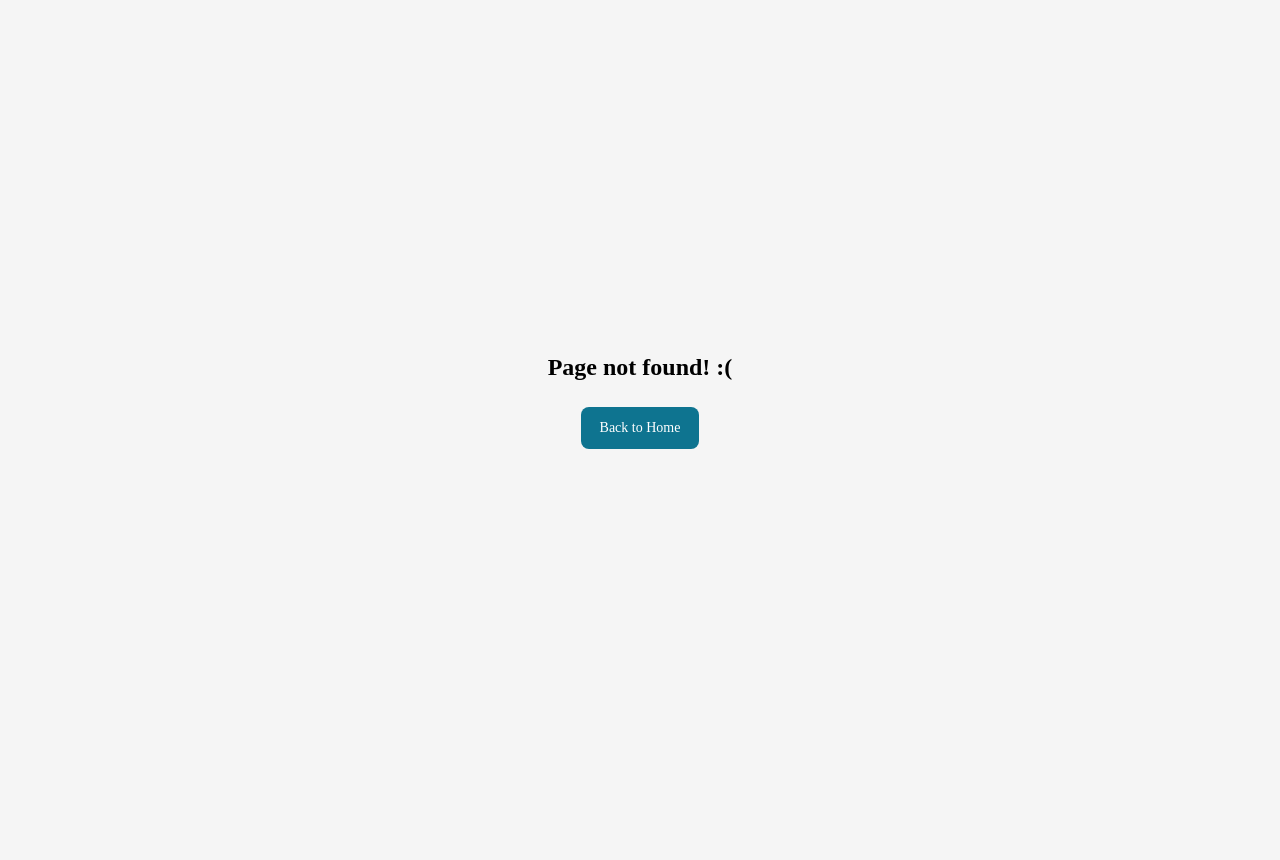
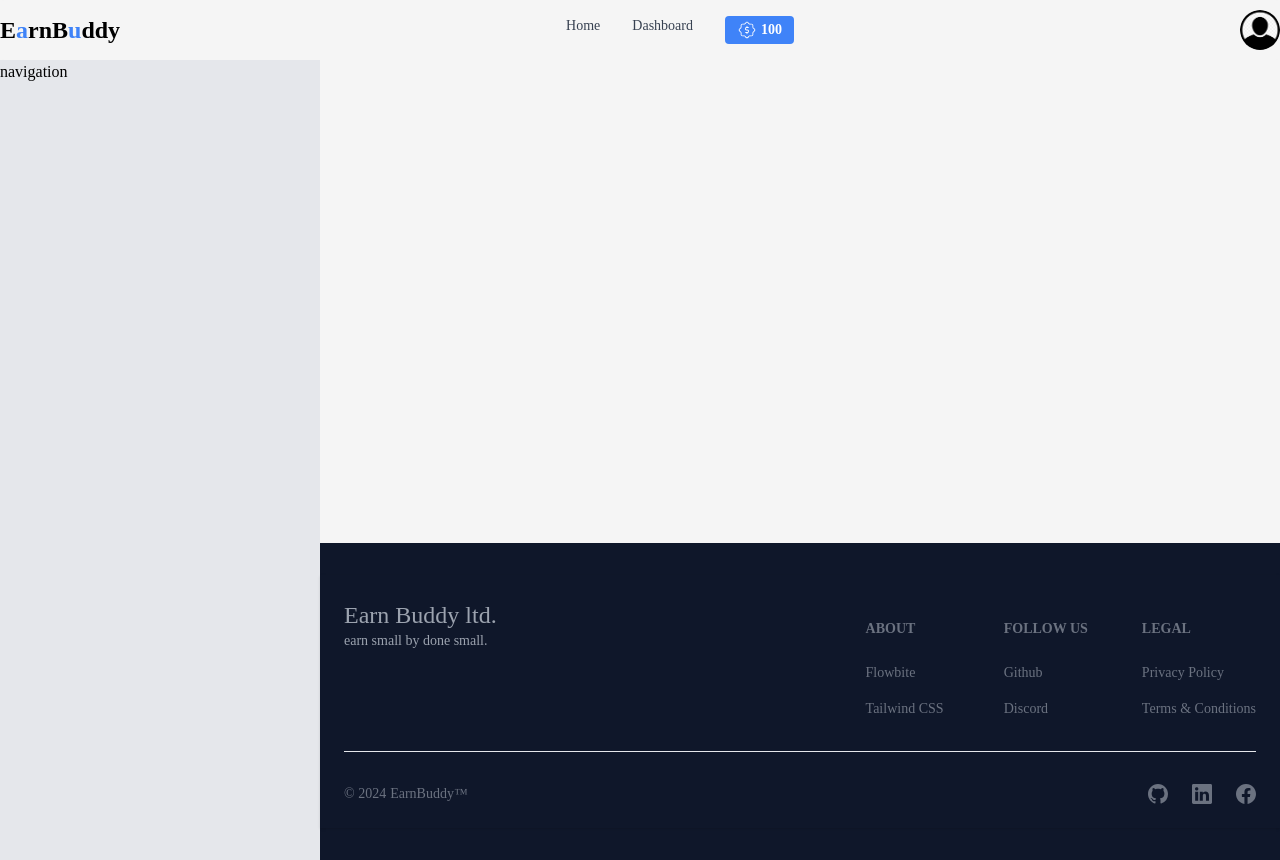
Before and after one commit to noman023/earnBuddy-client, a React (Vite) app: page /dashboard in a window 1280 px wide. Before the commit this address had no page. Before the commit the page ends 800 px from the top, so only its background shows below. Built offline with nearby package versions, Linux system fonts and the light colour scheme.

Commit message:
dashboard page added

```diff
--- /dev/null
+++ b/src/layout/dashboard/Dashboard.jsx
@@ -0,0 +1,25 @@
+import { Outlet } from "react-router-dom";
+import Header from "../../components/Header/Header";
+import FooterComponent from "../../components/Footer/Footer";
+
+export default function Dashboard() {
+  return (
+    <div className="container mx-auto">
+      <Header />
+
+      <div className="flex min-h-screen">
+        <div className="bg-gray-200 w-1/4">
+          <p>navigation</p>
+        </div>
+
+        <div className="w-3/4 flex flex-col ">
+          <div className="flex-grow">
+            <Outlet />
+          </div>
+
+          <FooterComponent />
+        </div>
+      </div>
+    </div>
+  );
+}
--- a/src/route/Route.jsx
+++ b/src/route/Route.jsx
@@ -4,6 +4,7 @@ import Main from "../layout/main/Main";
 import NotFound from "../pages/NotFound/NotFound";
 import Login from "../pages/Login/Login";
 import Register from "../pages/Register/Register";
+import Dashboard from "../layout/dashboard/Dashboard";
 
 const routes = createBrowserRouter([
   {
@@ -25,6 +26,10 @@ const routes = createBrowserRouter([
       },
     ],
   },
+  {
+    path: "/dashboard",
+    element: <Dashboard />,
+  },
 ]);
 
 export default routes;
```
